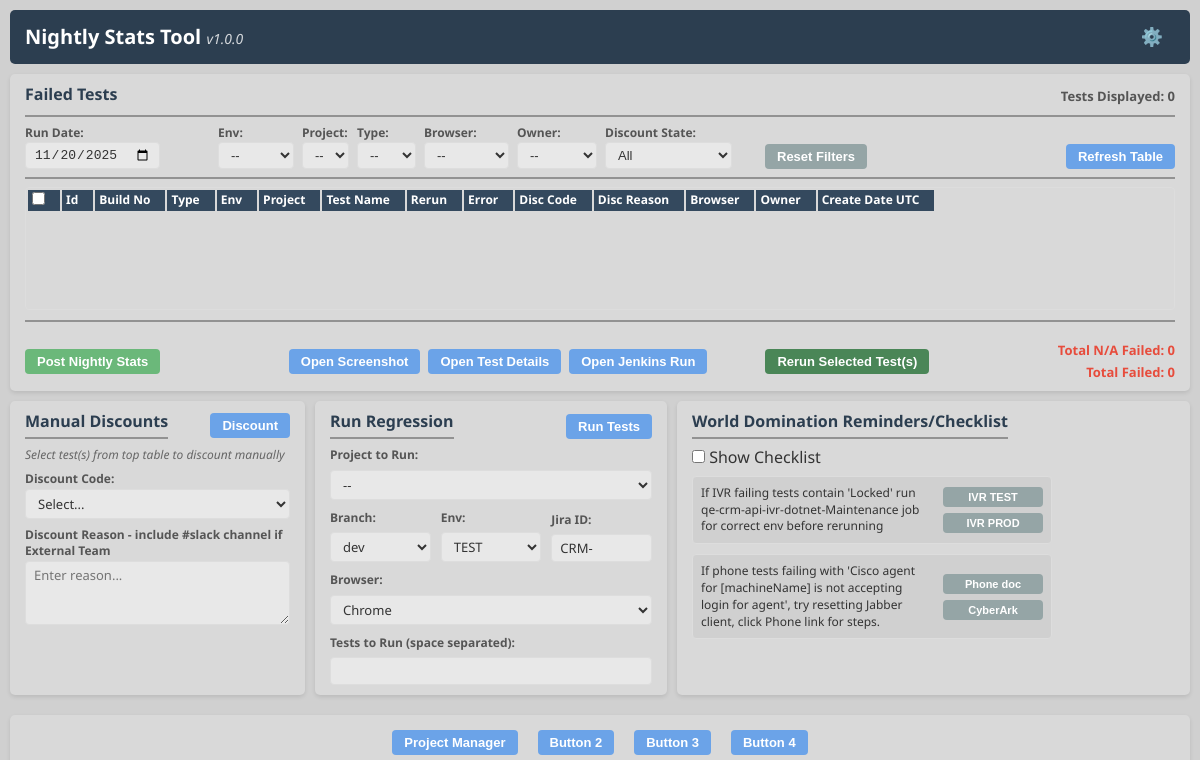
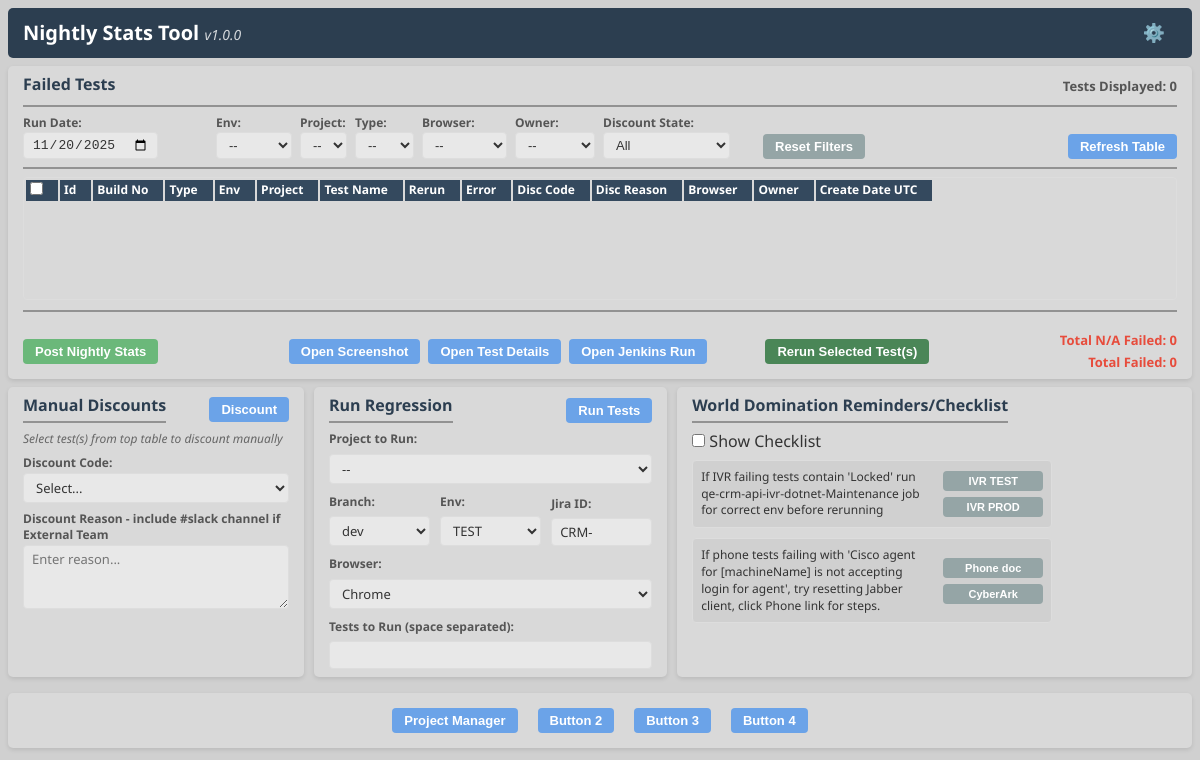
Before and after one commit to gdcorp-crm/qe-Electron-Tools, an Electron app: page NightlyStats-Electron/index.html in a window 1200 px wide. Shown: the top 760 px of the page. Drawn offline with Linux system fonts and the light colour scheme; no server answers.

Commit message:
Refine styles for improved layout and scrollbar visibility

```diff
--- a/NightlyStats-Electron/styles.css
+++ b/NightlyStats-Electron/styles.css
@@ -124,25 +124,51 @@ body.dark-theme {
     --link-reminder-hover: #9b7bb0;
 }
 
+html {
+    overflow-y: auto;
+    overflow-x: hidden;
+}
+
 body {
     font-family: 'Segoe UI', Tahoma, Geneva, Verdana, sans-serif;
     background-color: var(--bg-primary);
     color: var(--text-primary);
     line-height: 1.3;
     transition: background-color 0.3s ease, color 0.3s ease;
+    overflow-y: auto;
+    overflow-x: hidden;
+    min-height: 100vh;
+}
+
+/* Hide scrollbar for webkit browsers when not needed */
+body::-webkit-scrollbar {
+    width: 12px;
+}
+
+body::-webkit-scrollbar-track {
+    background: transparent;
+}
+
+body::-webkit-scrollbar-thumb {
+    background: var(--border-color);
+    border-radius: 6px;
+}
+
+body::-webkit-scrollbar-thumb:hover {
+    background: var(--text-secondary);
 }
 
 .container {
     max-width: 1920px;
     margin: 0 auto;
-    padding: 10px;
+    padding: 8px;
 }
 
 header {
     background-color: var(--bg-header);
     color: var(--text-header);
-    padding: 10px 15px;
-    margin-bottom: 10px;
+    padding: 8px 15px;
+    margin-bottom: 8px;
     border-radius: 5px;
     display: flex;
     align-items: center;
@@ -258,8 +284,8 @@ body.dark-theme .header-message-warning {
 
 .section {
     background: var(--bg-secondary);
-    padding: 10px 15px;
-    margin-bottom: 10px;
+    padding: 8px 15px;
+    margin-bottom: 8px;
     border-radius: 5px;
     box-shadow: 0 2px 4px var(--shadow);
     transition: background-color 0.3s ease;
@@ -638,7 +664,7 @@ body.dark-theme .count-label-red {
     display: flex;
     gap: 10px;
     align-items: stretch;
-    margin-bottom: 10px;
+    margin-bottom: 8px;
 }
 
 .discounting-section {
@@ -668,8 +694,8 @@ body.dark-theme .count-label-red {
     max-width: 30%;
     min-width: 250px;
     background: var(--bg-secondary);
-    padding: 10px 15px;
-    margin-bottom: 10px;
+    padding: 8px 15px;
+    margin-bottom: 8px;
     border-radius: 5px;
     box-shadow: 0 2px 4px var(--shadow);
     display: flex;
@@ -855,7 +881,7 @@ body.dark-theme .count-label-red {
     display: flex;
     gap: 10px;
     align-items: stretch;
-    margin-bottom: 10px;
+    margin-bottom: 8px;
 }
 
 .copying-discounts-section {
```
